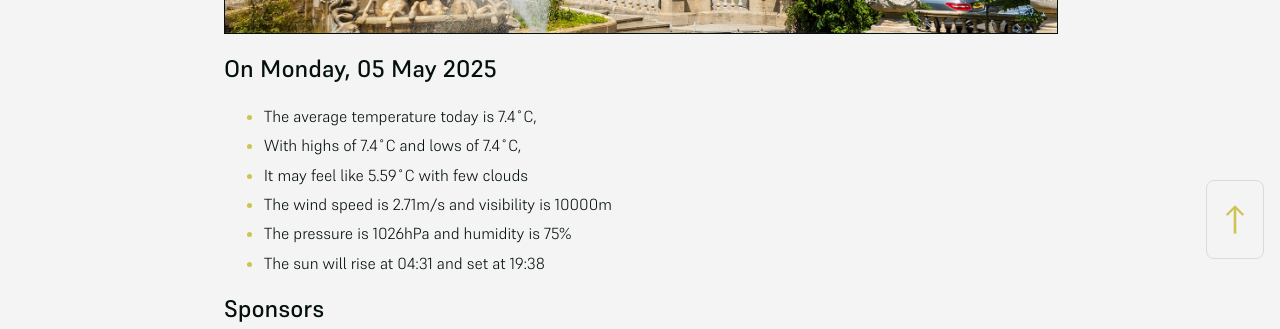
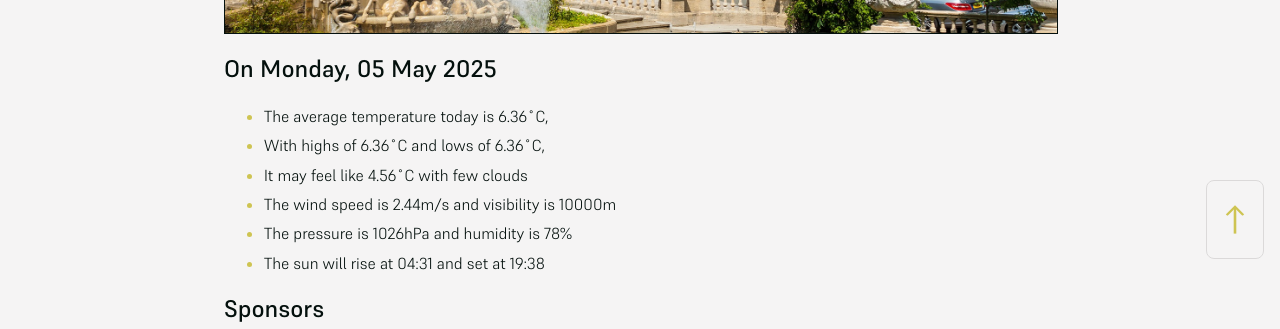
Before and after one commit to mat-0/cheltenham-open-data, a Jekyll site: the page built from index.md, in a window 1280 px wide. Shown: the part 625-954 px from the top of the page. Built offline with Jekyll 4.4.1, drawn with Linux system fonts in a browser that asks for light colours.

Commit message:
Updated 2025-05-05 22:58:06

```diff
--- a/index.md
+++ b/index.md
@@ -10,11 +10,11 @@ seo: Menu
 <!-- weather_marker starts -->
 ## On Monday, 05 May 2025
 
-- The average temperature today is 7.4˚C,
-- With highs of 7.4˚C and lows of 7.4˚C,
-- It may feel like 5.59˚C with few clouds
-- The wind speed is 2.71m/s and visibility is 10000m
-- The pressure is 1026hPa and humidity is 75%
+- The average temperature today is 6.36˚C,
+- With highs of 6.36˚C and lows of 6.36˚C,
+- It may feel like 4.56˚C with few clouds
+- The wind speed is 2.44m/s and visibility is 10000m
+- The pressure is 1026hPa and humidity is 78%
 - The sun will rise at 04:31 and set at 19:38
 
 <!-- weather_marker ends -->
```
Also changed, not shown: _data/flood.json (+5 -69 lines), _pages/news.md (+8 -8 lines).
